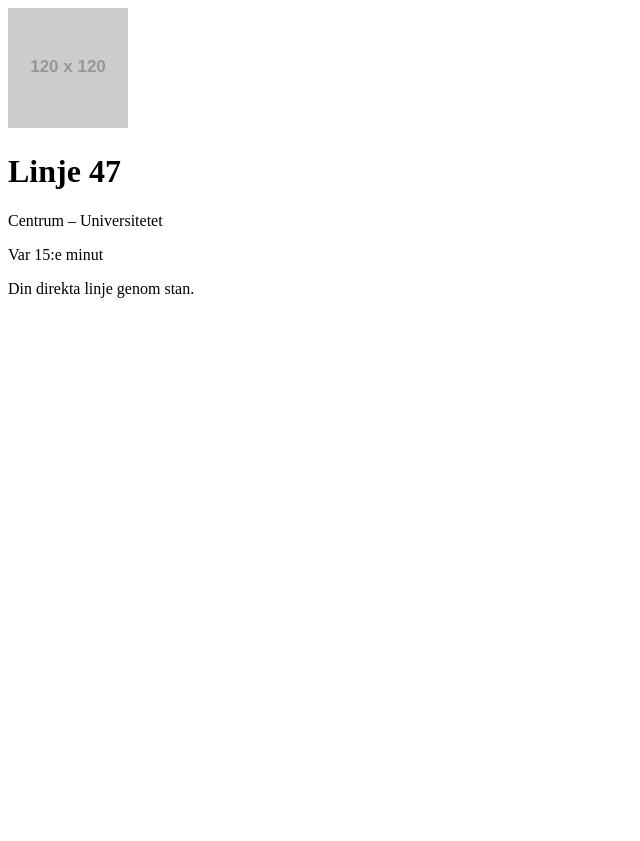
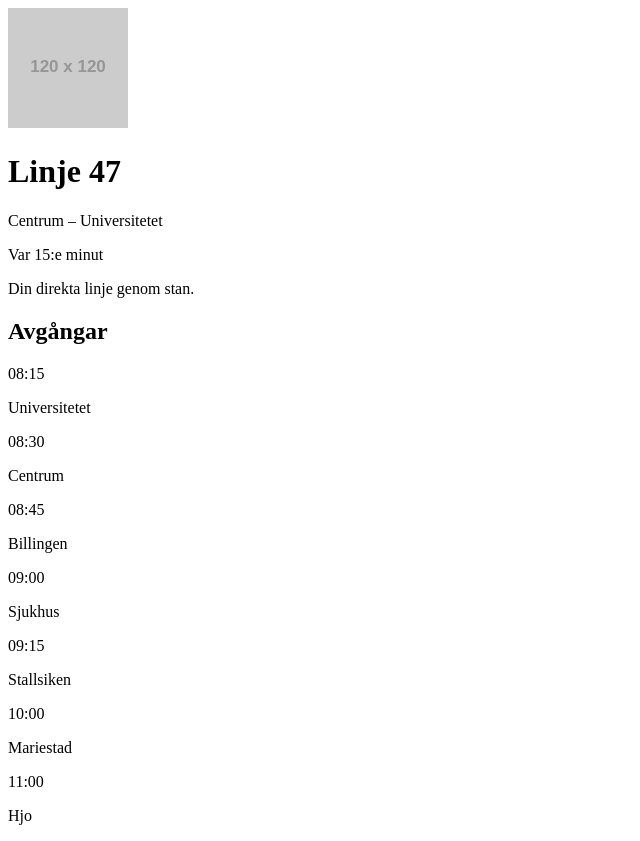
Before and after one commit to ruscdan/v36-linje-camp, a plain HTML site: page index.html in a window 1280 px wide. Shown: the whole page, without its empty margins (0-640 px from the left). Before the commit the page ends 800 px from the top, so only its background shows below. Drawn offline with Linux system fonts and the light colour scheme; placeholder pictures from the web are drawn by us.

Commit message:
HTML: avgångar staplade utan rutnät

```diff
--- a/index.html
+++ b/index.html
@@ -19,6 +19,40 @@
       <p class="frekvens">Var 15:e minut</p>
       <p class="tagline">Din direkta linje genom stan.</p>
     </header>
-    <main></main>
+    <main>
+      <section id="tabla">
+        <h2>Avgångar</h2>
+        <div class="tabla">
+          <article class="avgang">
+            <p class="tid">08:15</p>
+            <p class="dest">Universitetet</p>
+          </article>
+          <article class="avgang">
+            <p class="tid">08:30</p>
+            <p class="dest">Centrum</p>
+          </article>
+          <article class="avgang">
+            <p class="tid">08:45</p>
+            <p class="dest">Billingen</p>
+          </article>
+          <article class="avgang">
+            <p class="tid">09:00</p>
+            <p class="dest">Sjukhus</p>
+          </article>
+          <article class="avgang">
+            <p class="tid">09:15</p>
+            <p class="dest">Stallsiken</p>
+          </article>
+          <article class="avgang">
+            <p class="tid">10:00</p>
+            <p class="dest">Mariestad</p>
+          </article>
+          <article class="avgang">
+            <p class="tid">11:00</p>
+            <p class="dest">Hjo</p>
+          </article>
+        </div>
+      </section>
+    </main>
   </body>
 </html>
```
